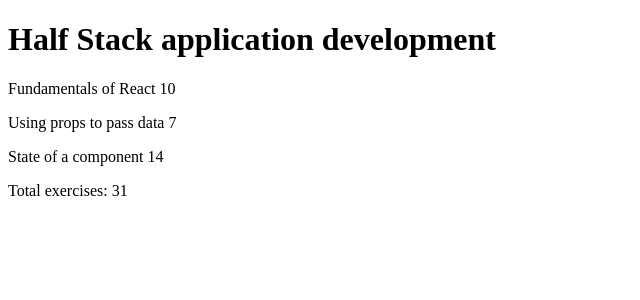
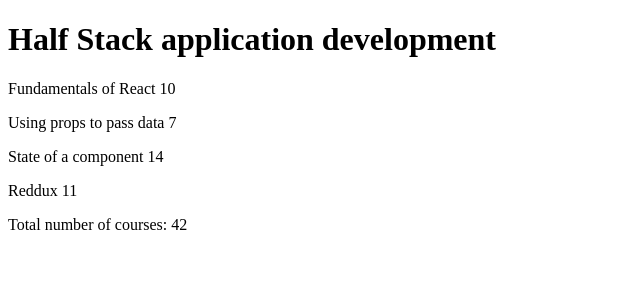
Before and after one commit to alexwisco/fullstackopencourse, a React (Vite) app in the folder part1/course-info/: page / in a window 1280 px wide. Shown: the top 300 px of the page, without its empty margins (0-640 px from the left). Built offline with nearby package versions, Linux system fonts and the light colour scheme.

Commit message:
Finished 2.3

```diff
--- a/part1/course-info/src/App.jsx
+++ b/part1/course-info/src/App.jsx
@@ -1,94 +1,47 @@
 import { useState } from 'react'
+import Course from './components/Course'
 
-//redoing some of the exercises after practicing more with objects and props
-// some components (Header, Part, still use the constant fields while
-// content and total I tried passing the objects instead, does the same thing in
-// the end, but figuring out different ways)
+// Assignment 2.1-2.5, new tasks, rebuilding on part 1 tasks.
+// -> reformatting into individual components
+// Passing components until I can just return one 'Course' component
+// in the App component.
 
-// update 4 hours after commiting - Didn't wait for task 1.3, which asks me to
-// do what I did, but a little differently, so I will redo with the proper formatting
+// Files look much cleaner, much better readability
 
-// Assignment 2.1-2.5, new tasks
-// -> reformatting into individual components
 function App() {
 
   const course = {
+    id:1,
     name: 'Half Stack application development',
     parts: [
       {
         name: 'Fundamentals of React',
-        exercises: 10
+        exercises: 10,
+        id: 1
       },
       {
         name: 'Using props to pass data',
-        exercises: 7
+        exercises: 7,
+        id:2
       },
       {
         name: 'State of a component',
-        exercises: 14
-      }
+        exercises: 14,
+        id:3
+      },
+      {
+        name: 'Reddux',
+        exercises: 11,
+        id: 4
+      },
     ]
   }
 
-
-
   return (
     <div>
-
-      <Header course = {course}/>
-
-      <Content course = {course} />
-
-      <Total course = {course}/>
-
+      <Course course = {course}/>
     </div>
   )
 }
 
-
-// Insert div with h1 title
-const Header = ({course}) => {
-  console.log('this is the header: ' + course.name)
-  return(
-    <div>
-      <h1> {course.name}  </h1>
-    </div>
-  )
-}
-
-
-const Content = ({course}) => {
-  // For Part components, match the index from 'parts' to the same index from 'ex'
-  // to properly format the Part components into the Content component
-
-  return(
-    <div>
-      <Part part = {course.parts[0]}/>
-      <Part part = {course.parts[1]}/>
-      <Part part = {course.parts[2]}/>
-    </div>
-  )
-}
-
-const Total = ({course}) => {
-  const arr = course.parts
-  const total_ex = arr[0].exercises + arr[1].exercises + arr[2].exercises
-  console.log('this is the Total number of exercises: ' +  total_ex)
-  return(
-    <div>
-      <p> Total exercises: {total_ex}  </p>
-    </div>
-  )
-}
-
-const Part = ({part}) => {
-    console.log(part.name + " has " + part.exercises + " exercises total")
-  return(
-    <div>
-      <p> {part.name} {part.exercises} </p>
-    </div>
-  )
-}
-
-
 export default App
--- a/part1/course-info/src/components/Content.jsx
+++ b/part1/course-info/src/components/Content.jsx
@@ -0,0 +1,21 @@
+import Part from './Part.jsx'
+
+// parts is
+const Content = ({parts}) => {
+   // App must work given any amount of parts to the course.
+
+   // return dynamic number of parts given 'course'
+   // Could use 'course' as props, but passing parts makes it easier
+   // to pass part[] to map function
+
+    console.log(parts)
+    return(
+      <div>
+        {parts.map((part) =>(
+            <Part key = {part.id} part = {part}/>
+         ))}
+      </div>
+    )
+  }
+
+  export default Content
--- a/part1/course-info/src/components/Course.jsx
+++ b/part1/course-info/src/components/Course.jsx
@@ -0,0 +1,23 @@
+// Course component -> second highest in tree. Takes course data
+// from App.jsx
+import Header from './Header'
+import Total from './Total.jsx'
+import Content from './Content.jsx'
+
+const Course = ({course}) => {
+
+    return(
+        <div>
+            <Header course = {course}/>
+
+            <Content parts = {course.parts} />
+
+            <Total parts = {course.parts}/>
+
+        </div>
+
+    )
+}
+
+
+export default Course
--- a/part1/course-info/src/components/Header.jsx
+++ b/part1/course-info/src/components/Header.jsx
@@ -0,0 +1,10 @@
+const Header = ({course}) => {
+    console.log('this is the header: ' + course.name)
+    return(
+      <div>
+        <h1> {course.name}  </h1>
+      </div>
+    )
+  }
+
+  export default Header
--- a/part1/course-info/src/components/Part.jsx
+++ b/part1/course-info/src/components/Part.jsx
@@ -0,0 +1,12 @@
+
+
+const Part = ({part}) => {
+    console.log(part.name + " has " + part.exercises + " exercises total")
+  return(
+    <div>
+      <p> {part.name} {part.exercises} </p>
+    </div>
+  )
+}
+
+export default Part
--- a/part1/course-info/src/components/Total.jsx
+++ b/part1/course-info/src/components/Total.jsx
@@ -0,0 +1,12 @@
+const Total = ({parts}) => {
+    const totalSum = parts.reduce((sum, part) => sum + part.exercises, 0)
+
+    console.log("Total sum of all courses: ", totalSum)
+    return(
+      <div>
+      Total number of courses: {totalSum}
+      </div>
+    )
+  }
+
+  export default Total
```
